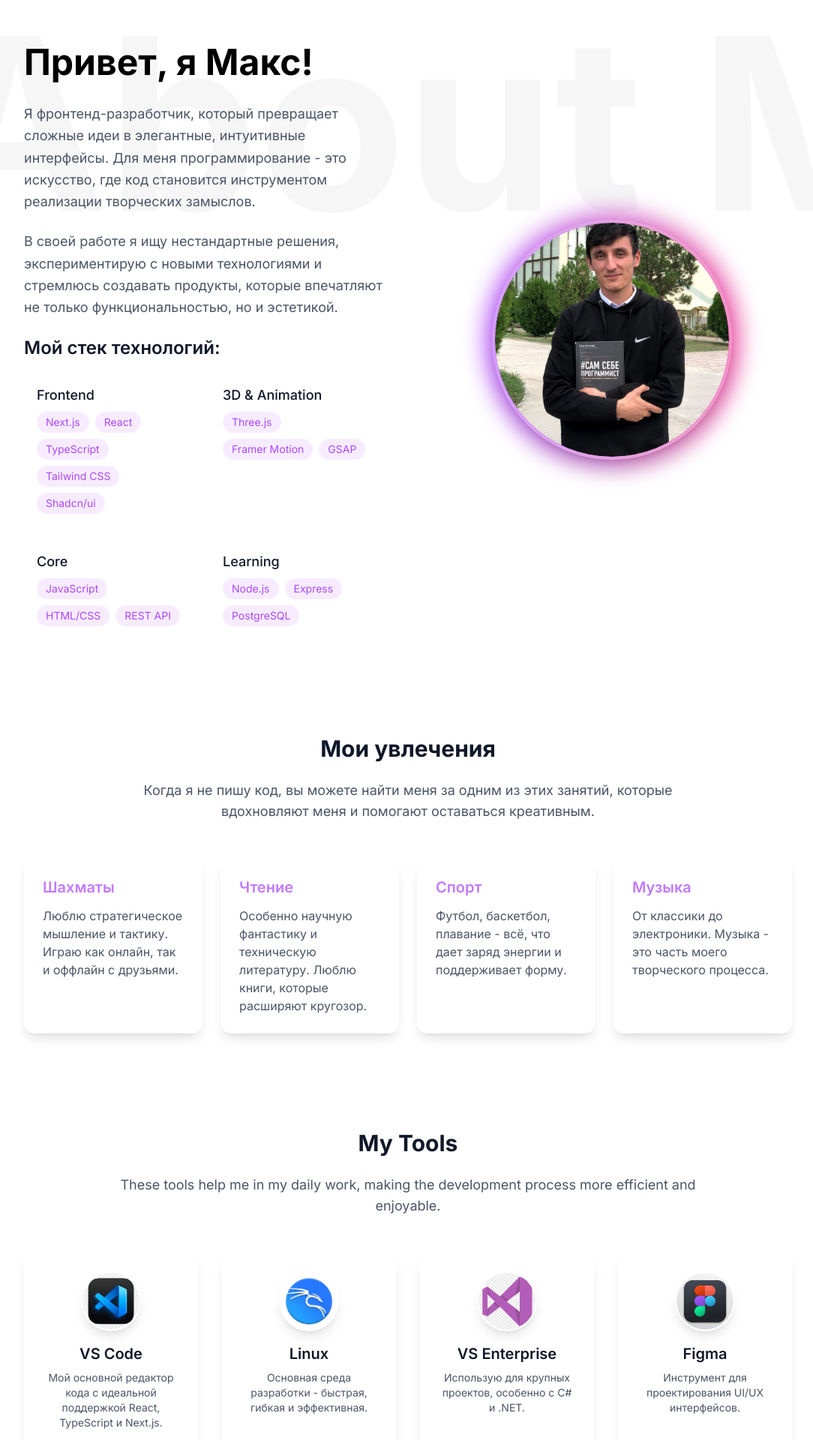
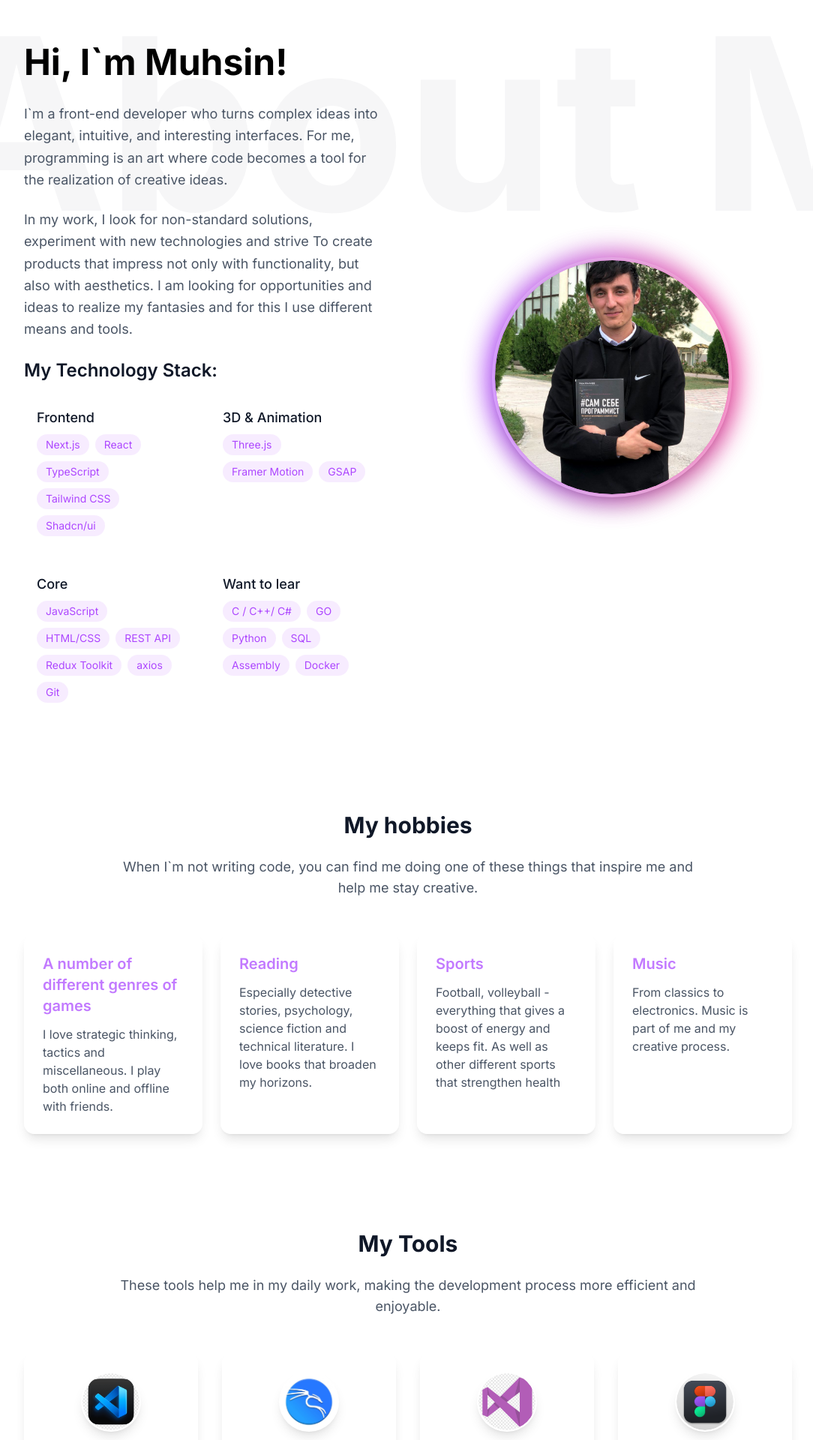
Before and after one commit to CodeByMaks/Portfolio_site_nextjs, a Next.js app: page /about in a window 1280 px wide. Shown: the part 140-2060 px from the top of the page at 75% size, without its empty margins (96-1180 px from the left). Built offline with nearby package versions, Linux system fonts and the light colour scheme.

Commit message:
descriptions updated

```diff
--- a/src/components/Aboutme.tsx
+++ b/src/components/Aboutme.tsx
@@ -14,26 +14,26 @@ import { BackgroundBeams } from './aceternity/ui/background-beams'
 const techStack = [
   { category: 'Frontend', items: ['Next.js', 'React', 'TypeScript', 'Tailwind CSS', 'Shadcn/ui'] },
   { category: '3D & Animation', items: ['Three.js', 'Framer Motion', 'GSAP'] },
-  { category: 'Core', items: ['JavaScript', 'HTML/CSS', 'REST API'] },
-  { category: 'Learning', items: ['Node.js', 'Express', 'PostgreSQL'] }
+  { category: 'Core', items: ['JavaScript', 'HTML/CSS', 'REST API', 'Redux Toolkit', 'axios', 'Git'] },
+  { category: 'Want to lear', items: ['C / C++/ C#', 'GO', 'Python', 'SQL', 'Assembly', 'Docker'] }
 ]
 
 const hobbies = [
   {
-    title: 'Шахматы',
-    description: 'Люблю стратегическое мышление и тактику. Играю как онлайн, так и оффлайн с друзьями.'
+    title: 'A number of different genres of games',
+    description: 'I love strategic thinking, tactics and miscellaneous. I play both online and offline with friends.'
   },
   {
-    title: 'Чтение',
-    description: 'Особенно научную фантастику и техническую литературу. Люблю книги, которые расширяют кругозор.'
+    title: 'Reading',
+    description: 'Especially detective stories, psychology, science fiction and technical literature. I love books that broaden my horizons.'
   },
   {
-    title: 'Спорт',
-    description: 'Футбол, баскетбол, плавание - всё, что дает заряд энергии и поддерживает форму.'
+    title: 'Sports',
+    description: 'Football, volleyball - everything that gives a boost of energy and keeps fit. As well as other different sports that strengthen health'
   },
   {
-    title: 'Музыка',
-    description: 'От классики до электроники. Музыка - это часть моего творческого процесса.'
+    title: 'Music',
+    description: 'From classics to electronics. Music is part of me and my creative process.'
   }
 ]
 
@@ -41,22 +41,22 @@ const tools = [
   {
     name: 'VS Code',
     icon: vscodeIcon,
-    description: 'Мой основной редактор кода с идеальной поддержкой React, TypeScript и Next.js.'
+    description: 'My main code editor with perfect support for React, TypeScript, and Next.js.'
   },
   {
     name: 'Linux',
     icon: linuxIcon,
-    description: 'Основная среда разработки - быстрая, гибкая и эффективная.'
+    description: 'The main development environment is fast, flexible, and efficient.'
   },
   {
     name: 'VS Enterprise',
     icon: vsenterprice,
-    description: 'Использую для крупных проектов, особенно с C# и .NET.'
+    description: 'I use it for large projects, especially with C# and.NET.'
   },
   {
     name: 'Figma',
     icon: figmaIcon,
-    description: 'Инструмент для проектирования UI/UX интерфейсов.'
+    description: 'A tool for designing UI/UX interfaces.'
   }
 ]
 
@@ -120,22 +120,20 @@ export default function AboutMe() {
       >
         <motion.div variants={itemVariants} className="w-full lg:w-1/2">
           <h2 className="text-5xl font-bold mb-6 leading-tight bg-clip-text text-black dark:text-white ">
-            Привет, я Макс!
+          Hi, I`m Muhsin!
           </h2>
 
           <div className="space-y-6">
             <p className="text-lg leading-relaxed text-gray-600 dark:text-gray-300">
-              Я фронтенд-разработчик, который превращает сложные идеи в элегантные, интуитивные интерфейсы.
-              Для меня программирование - это искусство, где код становится инструментом реализации творческих замыслов.
+            I`m a front-end developer who turns complex ideas into elegant, intuitive, and interesting interfaces. For me, programming is an art where code becomes a tool for the realization of creative ideas.
             </p>
 
             <p className="text-lg leading-relaxed text-gray-600 dark:text-gray-300">
-              В своей работе я ищу нестандартные решения, экспериментирую с новыми технологиями и стремлюсь
-              создавать продукты, которые впечатляют не только функциональностью, но и эстетикой.
+            In my work, I look for non-standard solutions, experiment with new technologies and strive To create products that impress not only with functionality, but also with aesthetics. I am looking for opportunities and ideas to realize my fantasies and for this I use different means and tools.
             </p>
 
             <div className="space-y-4">
-              <h3 className="text-2xl font-semibold">Мой стек технологий:</h3>
+              <h3 className="text-2xl font-semibold">My Technology Stack:</h3>
               <div className="grid grid-cols-1 md:grid-cols-2 gap-4">
                 {techStack.map((stack, index) => (
                   <div key={index} className="p-4 rounded-lg bg-white/10 backdrop-blur-sm border border-white/10">
@@ -182,9 +180,9 @@ export default function AboutMe() {
         variants={containerVariants}
         className="mt-32 relative z-10"
       >
-        <h3 className="text-3xl font-bold text-center mb-6">Мои увлечения</h3>
+        <h3 className="text-3xl font-bold text-center mb-6">My hobbies</h3>
         <p className="text-lg text-gray-600 dark:text-gray-300 mb-12 text-center max-w-3xl mx-auto">
-          Когда я не пишу код, вы можете найти меня за одним из этих занятий, которые вдохновляют меня и помогают оставаться креативным.
+        When I`m not writing code, you can find me doing one of these things that inspire me and help me stay creative.
         </p>
 
         <div className="grid grid-cols-1 md:grid-cols-2 lg:grid-cols-4 gap-6">
--- a/src/components/Projects.tsx
+++ b/src/components/Projects.tsx
@@ -47,10 +47,10 @@ export default function ProjectsPage() {
           className="text-center mb-20"
         >
           <h1 className="text-5xl md:text-6xl font-bold mb-4 text-black dark:text-white bg-clip-text">
-             Мои проекты
+             My projects
           </h1>
           <p className="text-lg text-muted-foreground max-w-2xl mx-auto">
-            Здесь собраны мои лучшие работы, сочетающие современные технологии и креативный подход
+          Here are my works that combine modern technologies and a creative approach
           </p>
         </motion.div>
 
@@ -137,7 +137,7 @@ export default function ProjectsPage() {
             variant="outline"
             className="dark:border-white/20 border-gray-800 hover:border-white/40 hover:bg-white/10 px-8 py-6 text-lg"
           >
-            Больше проектов на GitHub
+           More projects on GitHub
           </Button>
           </Link>
         </motion.div>
--- a/src/components/ProjectsPreview.tsx
+++ b/src/components/ProjectsPreview.tsx
@@ -92,7 +92,7 @@ export default function FeaturedProjects() {
                       className="border-white/20 text-white hover:bg-white/10 hover:border-white/40 group"
                     >
                       <span className="text-black dark:text-white flex items-center gap-1">
-                        Подробнее
+                      Learn more
                         <span className="group-hover:translate-x-1 transition-transform">
                           →
                         </span>
@@ -117,7 +117,7 @@ export default function FeaturedProjects() {
               variant="ghost"
               className="dark:text-white text-black border dark:border-white/20 border-gray-700 hover:bg-white/10 hover:border-white/40 px-8 py-6 text-lg"
             >
-              Смотреть все проекты
+              See all projects
             </Button>
           </Link>
         </motion.div>
```
